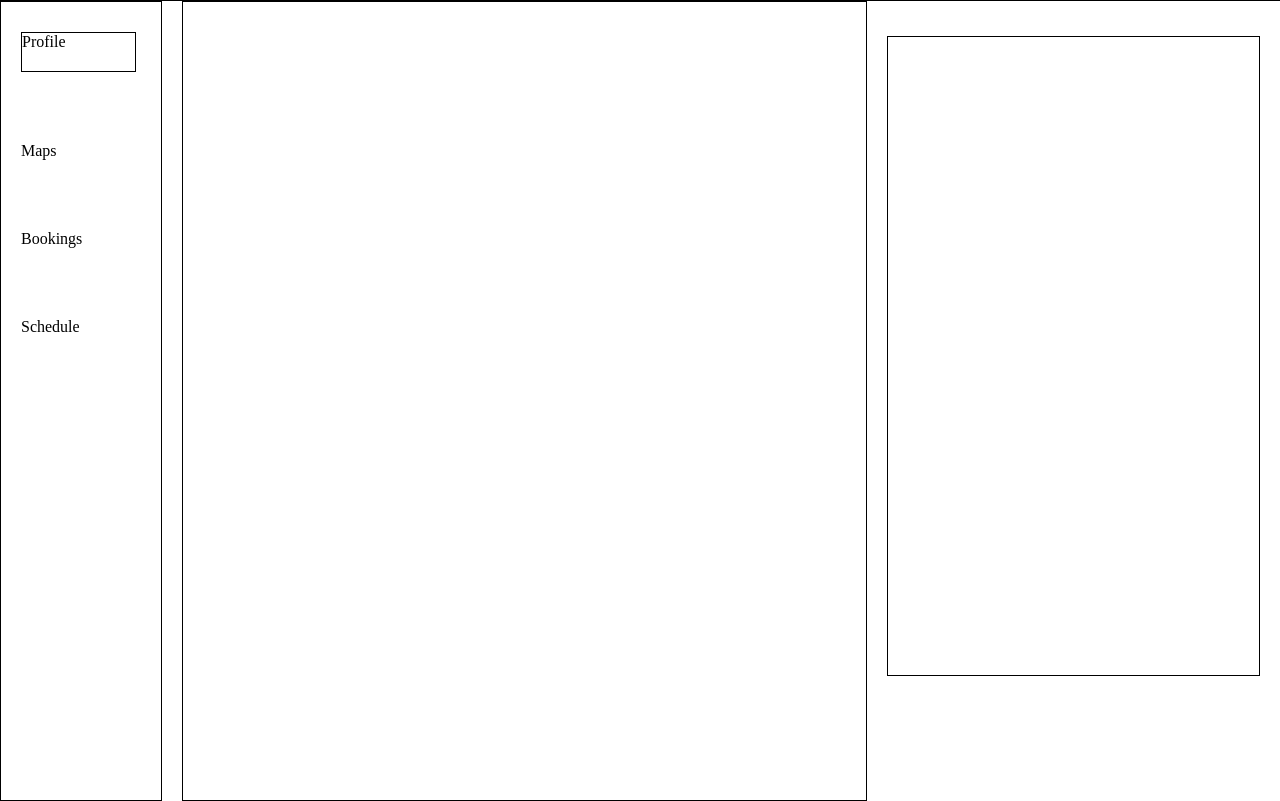
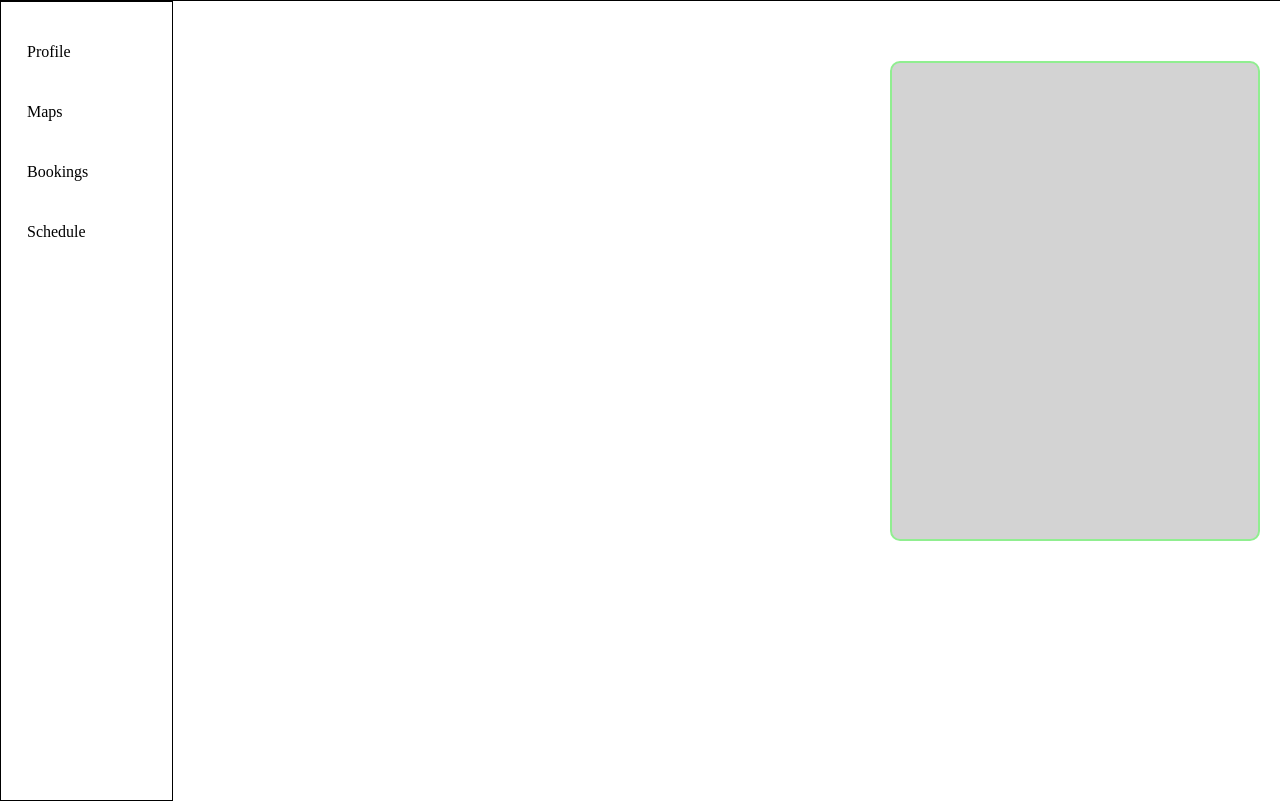
Before and after one commit to indenterror20/Project-Tourism-Travel-Guide, a plain HTML site: page home.html in a window 1280 px wide. Shown: the part 79-880 px from the top of the page. Drawn offline with Linux system fonts and the light colour scheme.

Commit message:
morning push

```diff
--- a/styles/home.css
+++ b/styles/home.css
@@ -11,7 +11,8 @@ html{
   align-items: center;
   padding-left: 10px;
   gap: 250px;
-  border: 0.5px solid black
+  border: 1px solid black;
+  background-color: lightblue;
 }
 
 *{
@@ -44,43 +45,45 @@ html{
 .feed{
   height: 100vh;
   width: 55vw;
-  border: 0.5px solid black
-
 }
 
 .sidebar{
-  width: 13vw;
+  width: 14vw;
   height: 100vh;
   display: flex;
   flex-direction: column;
-  gap: 70px;
+  gap: 20px;
   align-items: stretch;
-  padding-left: 20px;
+  padding-left: 15px;
   padding-top: 30px;
-  border: 0.5px solid black
+  border: 1px solid black;
 }
 
-.nav-link{
-  text-decoration: none; /* Removes underline */
+.nav-link {
+  text-decoration: none;
   color: black;
-  transition: border-color 0.3s ease
+  display: flex;
+  width: 120px;
+  align-items: center;
+  padding: 10px 10px;
+  border-radius: 8px;
+  border: 1px solid transparent;
+  transition: background-color 0.3s ease, border-color 0.3s ease;
 }
 
 .nav-link:hover {
-  border-color: gray;
+  background-color: darkgray; /* light gray background */
+  border-color: darkgray;
 }
 
-.profile{
-  width: 9vw;
-  height: 5vh;
-  border: 0.5px solid black;
-}
 
 
 .topwrapped{
   width: 30vw;
-  height: 80vh;
-  border: 0.5px solid black;
+  height: 60vh;
+  border: 2px solid lightgreen;
+  border-radius: 10px;
   margin-right: 20px;
-  margin-bottom: 90px;
+  margin-bottom: 200px;
+  background-color: lightgrey;
 }
```
Also changed, not shown: home.html (+0 -1 lines).
